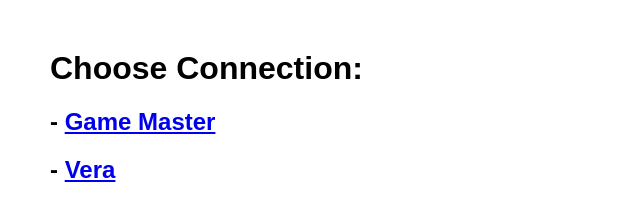
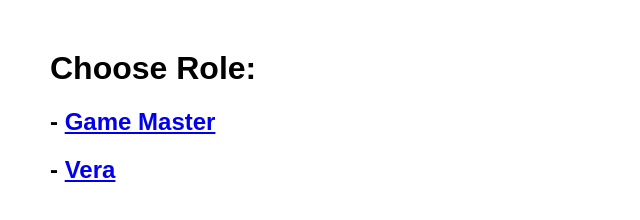
Before and after one commit to bassjansson/peerjs-test, a plain HTML site: page index.html in a window 1280 px wide. Shown: the whole page, without its empty margins (0-640 px from the left). Drawn offline with Linux system fonts and the light colour scheme.

Commit message:
Just changed a header.

```diff
--- a/index.html
+++ b/index.html
@@ -14,7 +14,7 @@
         </style>
 
         <div>
-            <h1>Choose Connection:<h1>
+            <h1>Choose Role:<h1>
             <h2>- <a href="game-master">Game Master</a></h2>
             <h2>- <a href="vera">Vera</a></h2>
         </div>
```
